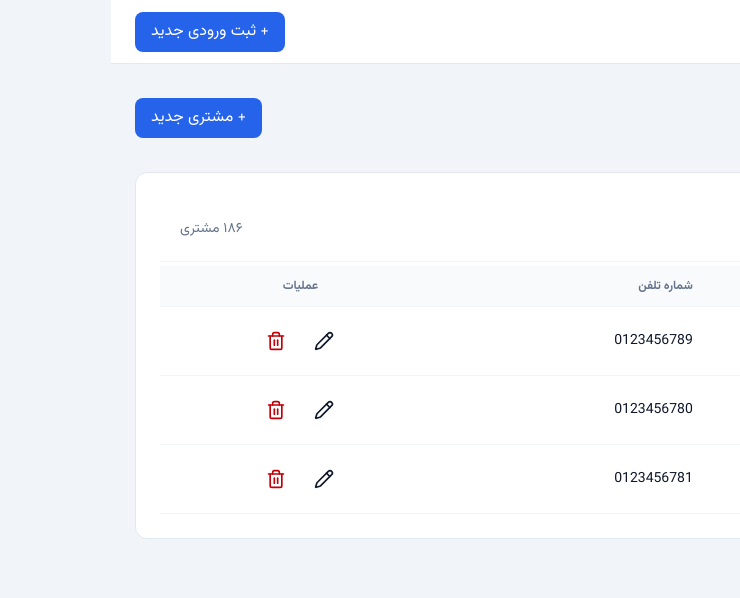
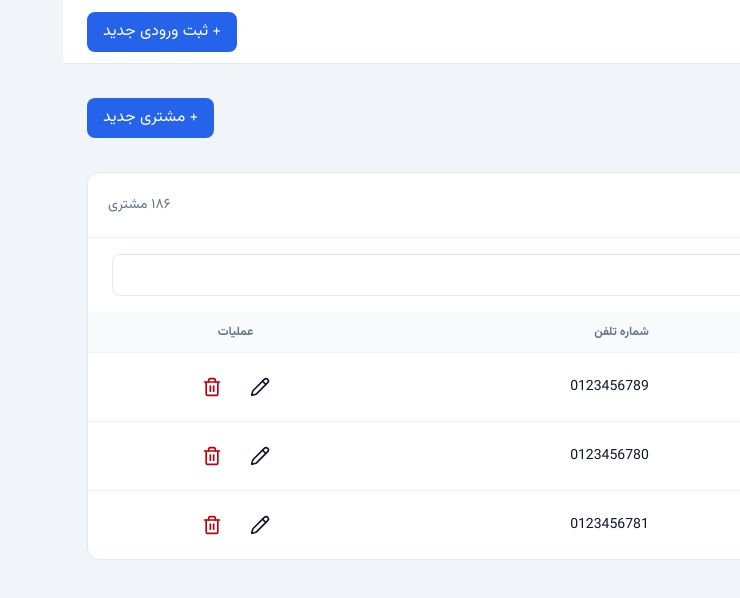
Before and after one commit to mosi3883/pistaFlow-ui, a React (Vite) app: page /customers in a window 1280 px wide. Shown: the top 598 px of the page, without its empty margins (540-1280 px from the left). Built offline with nearby package versions, Linux system fonts and the light colour scheme.

Commit message:
8-customers-5

```diff
--- /dev/null
+++ b/src/components/customers/CustomerSearch.jsx
@@ -0,0 +1,18 @@
+import { LuSearch } from 'react-icons/lu';
+
+function CustomerSearch() {
+  return (
+    <form className='my-4 px-6'>
+      <div className='relative'>
+        <LuSearch className='top-3 right-3 absolute' size={18} />
+        <input
+          type='text'
+          className='block mb-4 px-10 py-2 border border-slate-200 focus-visible:border-slate-500 rounded-lg focus-visible:outline-none w-full transition-colors delay-150'
+          placeholder='جستجو نام مشتری'
+        />
+      </div>
+    </form>
+  );
+}
+
+export default CustomerSearch;
--- a/src/components/customers/CustomerTable.jsx
+++ b/src/components/customers/CustomerTable.jsx
@@ -40,7 +40,7 @@ function CustomerTable() {
             </div>
           </td>
         </tr>
-        <tr className='hover:bg-slate-50 border-slate-100 border-b transition-colors duration-150'>
+        <tr className='hover:bg-slate-50 transition-colors duration-150'>
           <td className='px-4 py-4 text-sm text-right'>حاج غلامعلی احمدآبادی</td>
           <td className='px-4 py-4 text-sm text-right'>0123456781</td>
           <td className='px-4 py-4 text-sm text-right'>
--- a/src/pages/Customers.jsx
+++ b/src/pages/Customers.jsx
@@ -1,18 +1,19 @@
 import CustomerHeader from '../components/customers/CustomerHeader';
+import CustomerSearch from '../components/customers/CustomerSearch';
 import CustomerTable from '../components/customers/CustomerTable';
 
 function Customers() {
   return (
     <>
       <CustomerHeader />
-      <div className='bg-white p-6 border border-slate-200 rounded-xl overflow-hidden'>
-        <div className='flex justify-between items-center mb-1 p-5 border-slate-100 border-b'>
+      <div className='bg-white border border-slate-200 rounded-xl overflow-hidden'>
+        <div className='flex justify-between items-center p-5 border-slate-100 border-b'>
           <h3 className='font-semibold text-heading'>لیست مشتریان</h3>
           <span className='text-muted text-sm'>۱۸۶ مشتری</span>
         </div>
-        <div>
-          <CustomerTable />
-        </div>
+        <CustomerSearch />
+
+        <CustomerTable />
       </div>
     </>
   );
```
